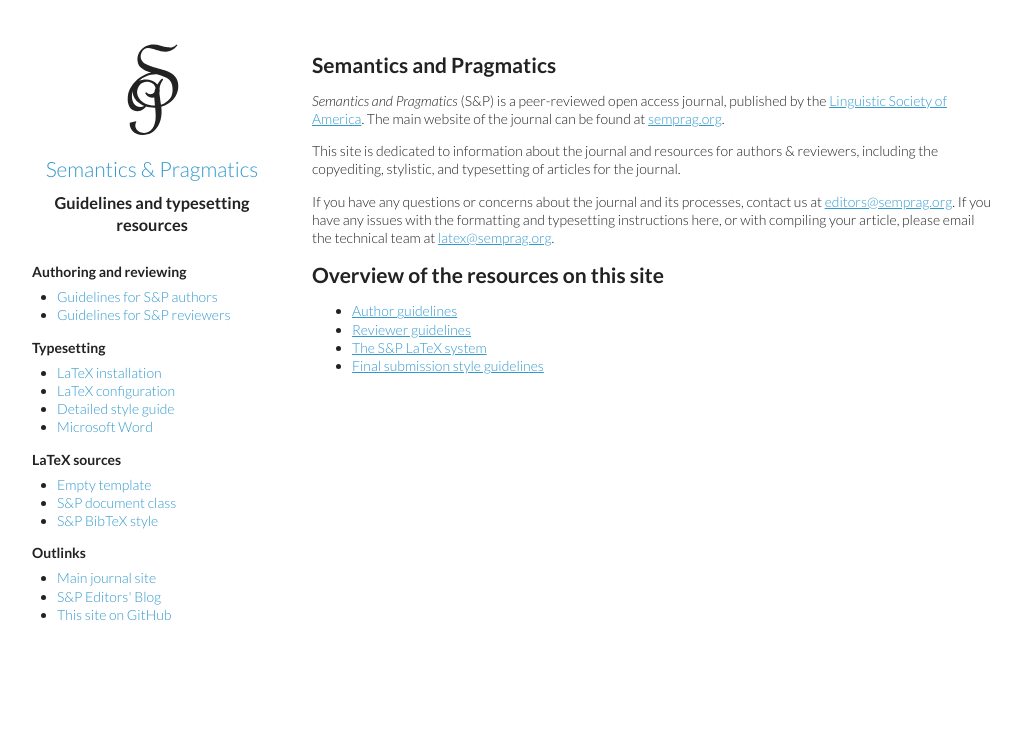
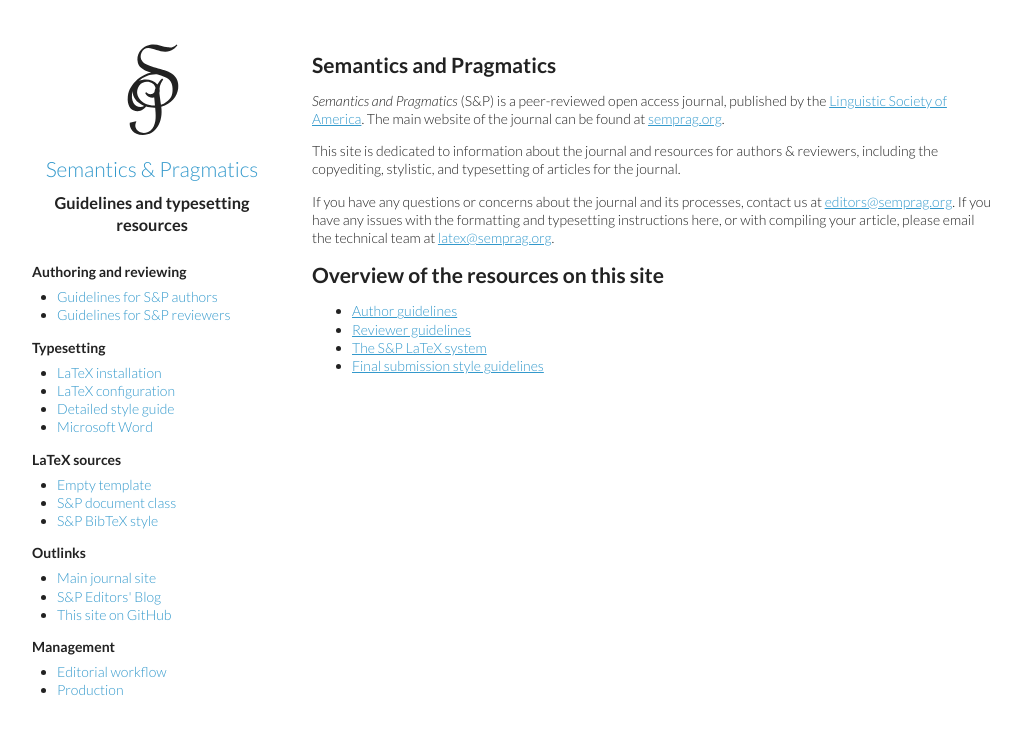
Before and after one commit to semprag/semprag.github.io, a Jekyll site: the page built from index.md, in a window 1280 px wide. Shown: the top 735 px of the page, without its empty margins (8-1029 px from the left). Built offline with Jekyll 4.4.1, drawn with Linux system fonts in a browser that asks for light colours.

Commit message:
Remove fancy #administrative esc-key haandling

```diff
--- a/_layouts/default.html
+++ b/_layouts/default.html
@@ -49,8 +49,8 @@
       </ul>
     </section>
 
-    <section id="administrative" style="display: none; opacity: 0.5">
-      <strong>Administrative</strong>
+    <section>
+      <strong>Management</strong>
       <ul>
         <li><a href="/editors">Editorial workflow</a></li>
         <li><a href="/production">Production</a></li>
```
Also changed, not shown: other parts of _layouts/default.html (+0 -11 lines).
